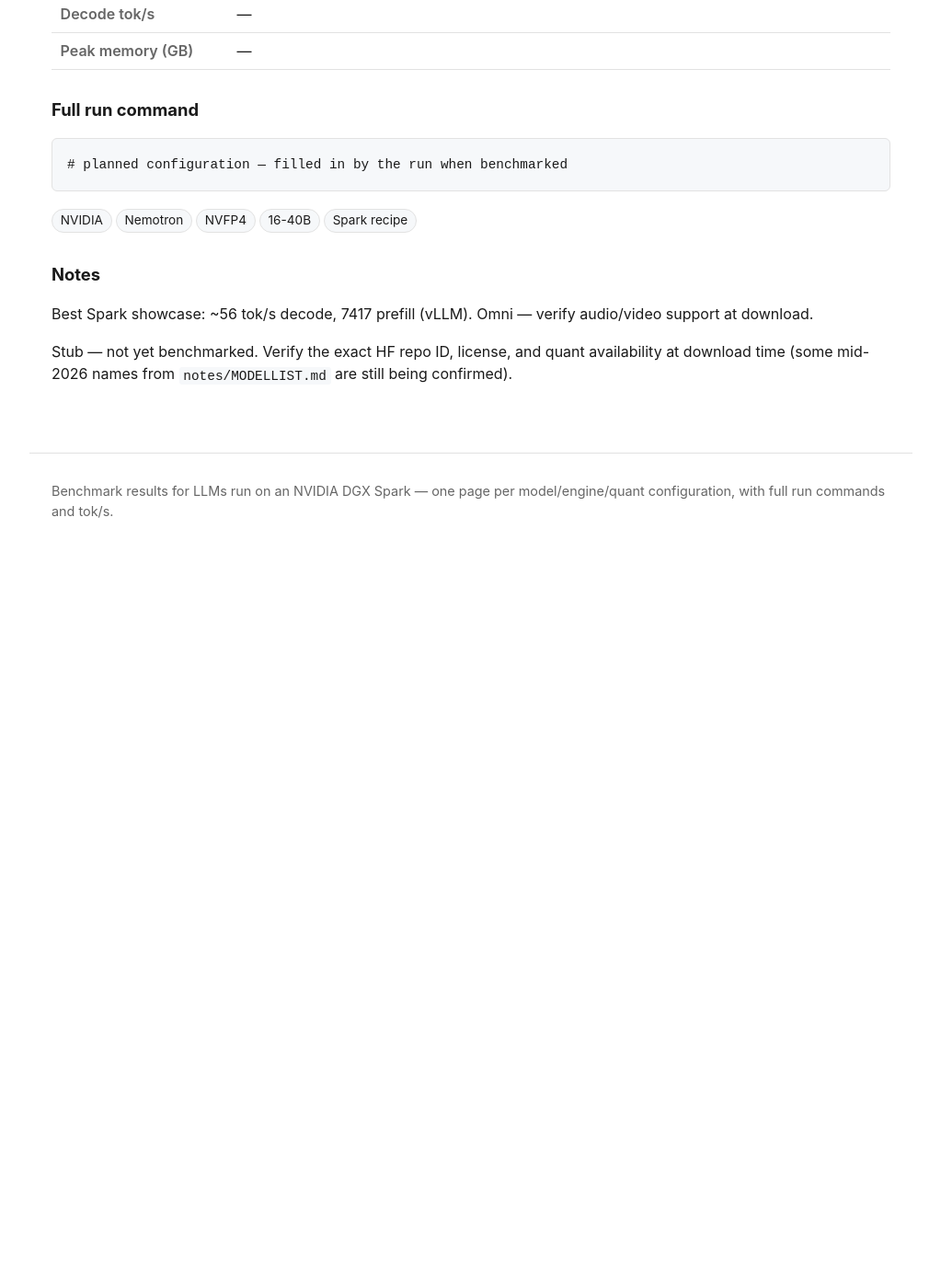
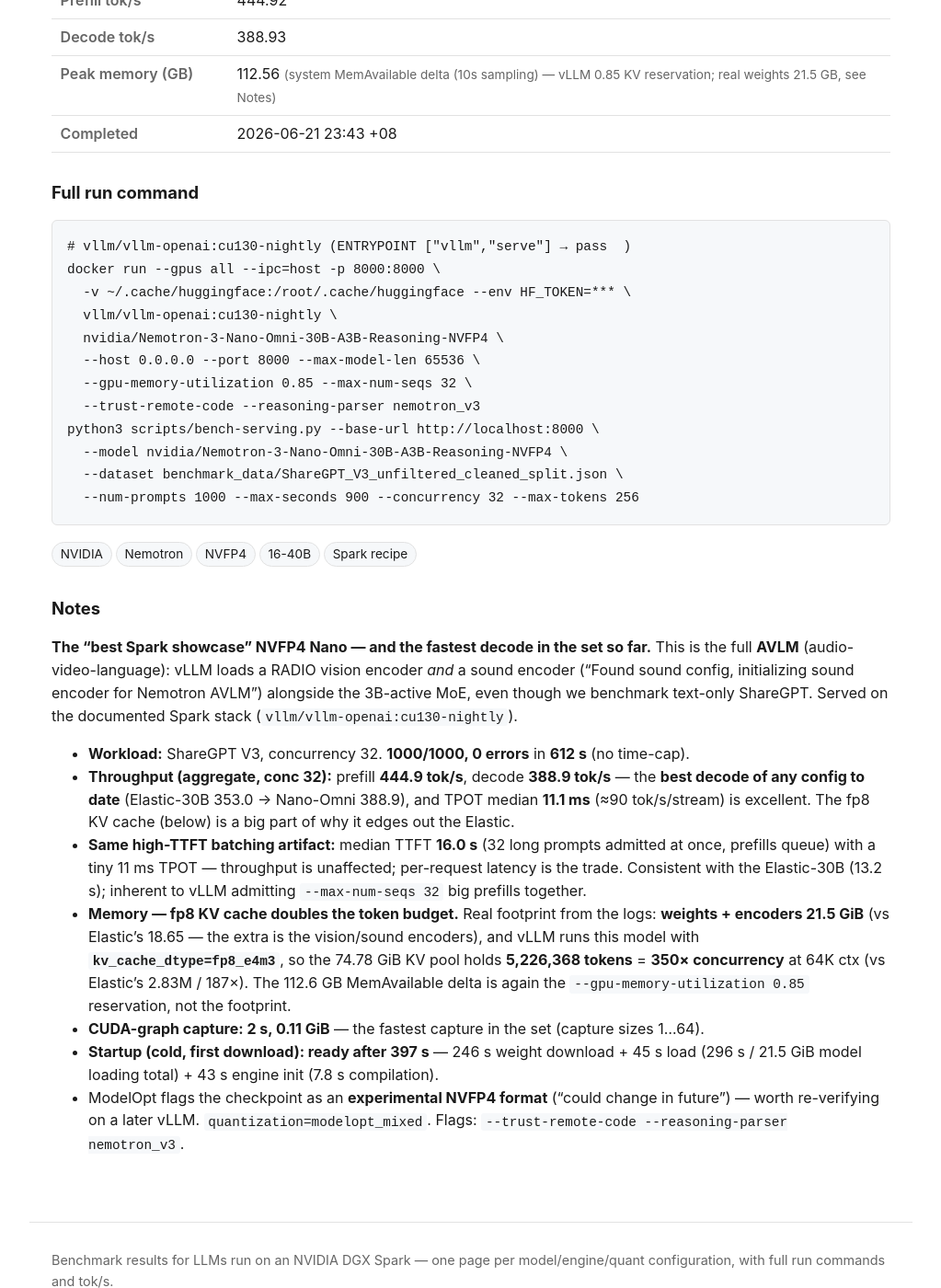
Before and after one commit to yjsoon/autobench, a Jekyll site: the page built from _configs/nemotron-3-nano-omni-30b-a3b-vllm-nvfp4.md, in a window 1280 px wide and 1400 px high, scrolled down 778 px. Shown: the whole window at 92% size, without its empty margins (128-1151 px from the left). Built offline with Jekyll 4.4.1, drawn with Linux system fonts in a browser that asks for light colours; before the commit the page ends 1408 px from its top, so only the background shows below that; some of the changed text lies outside the part shown.

Commit message:
Nemotron-3 Nano-Omni 30B-A3B · vLLM · NVFP4 — done (prefill 444.9 / decode 388.9 tok/s)
Best decode in the set. Full AVLM (RADIO vision + sound encoders load even for
text). fp8_e4m3 KV cache → 5.23M-token pool (350x headroom). Real weights+encoders
21.5 GB. TPOT 11.1ms. CUDA-graph capture just 2s.

Co-Authored-By: Claude Opus 4.8 (1M context) <noreply@anthropic.com>
Claude-Session: https://claude.ai/code/session_01JczsieM71svofn8CxRyY2s

```diff
--- a/_configs/nemotron-3-nano-omni-30b-a3b-vllm-nvfp4.md
+++ b/_configs/nemotron-3-nano-omni-30b-a3b-vllm-nvfp4.md
@@ -6,26 +6,59 @@ family: Nemotron
 params: 33B / 3B (MoE)
 engine: vLLM
 quant: NVFP4
-quant_rationale: Blackwell-native FP4 — hardware-accelerated on the GB10; first choice for NVIDIA models.
+quant_rationale: Blackwell-native FP4 via FlashInfer/CUTLASS — NVIDIA's own quant; this is the multimodal (audio-video-language) Nano in its NVFP4 build.
 source_repo: nvidia/Nemotron-3-Nano-Omni-30B-A3B-Reasoning-NVFP4
 download_url: https://huggingface.co/nvidia/Nemotron-3-Nano-Omni-30B-A3B-Reasoning-NVFP4
-context: 131072
-modalities: [text, image]
+context: 65536
+modalities: [text, image, audio, video]
 mm_served: true
 tags: [NVIDIA, Nemotron, NVFP4, 16-40B, Spark recipe]
 
-status: pending
-prefill_toks:
-decode_toks:
-mem_gb:
-mem_source:
-measured_on:
-completed_at:
+status: done
+prefill_toks: 444.92
+decode_toks: 388.93
+mem_gb: 112.56
+mem_source: system MemAvailable delta (10s sampling) — vLLM 0.85 KV reservation; real weights 21.5 GB, see Notes
+measured_on: 2026-06-21
+completed_at: 2026-06-21 23:43 +08
 run_command: |
-  # planned configuration — filled in by the run when benchmarked
+  # vllm/vllm-openai:cu130-nightly (ENTRYPOINT ["vllm","serve"] → pass <model> <flags>)
+  docker run --gpus all --ipc=host -p 8000:8000 \
+    -v ~/.cache/huggingface:/root/.cache/huggingface --env HF_TOKEN=*** \
+    vllm/vllm-openai:cu130-nightly \
+    nvidia/Nemotron-3-Nano-Omni-30B-A3B-Reasoning-NVFP4 \
+    --host 0.0.0.0 --port 8000 --max-model-len 65536 \
+    --gpu-memory-utilization 0.85 --max-num-seqs 32 \
+    --trust-remote-code --reasoning-parser nemotron_v3
+  python3 scripts/bench-serving.py --base-url http://localhost:8000 \
+    --model nvidia/Nemotron-3-Nano-Omni-30B-A3B-Reasoning-NVFP4 \
+    --dataset benchmark_data/ShareGPT_V3_unfiltered_cleaned_split.json \
+    --num-prompts 1000 --max-seconds 900 --concurrency 32 --max-tokens 256
 ---
 
-Best Spark showcase: ~56 tok/s decode, 7417 prefill (vLLM). Omni — verify audio/video support at download.
+**The "best Spark showcase" NVFP4 Nano — and the fastest decode in the set so far.** This is the
+full **AVLM** (audio-video-language): vLLM loads a RADIO vision encoder *and* a sound encoder
+("Found sound config, initializing sound encoder for Nemotron AVLM") alongside the 3B-active MoE,
+even though we benchmark text-only ShareGPT. Served on the documented Spark stack
+(`vllm/vllm-openai:cu130-nightly`).
 
-Stub — not yet benchmarked. Verify the exact HF repo ID, license, and quant availability at
-download time (some mid-2026 names from `notes/MODELLIST.md` are still being confirmed).
+- **Workload:** ShareGPT V3, concurrency 32. **1000/1000, 0 errors** in **612 s** (no time-cap).
+- **Throughput (aggregate, conc 32):** prefill **444.9 tok/s**, decode **388.9 tok/s** — the **best
+  decode of any config to date** (Elastic-30B 353.0 → Nano-Omni 388.9), and TPOT median **11.1 ms**
+  (≈90 tok/s/stream) is excellent. The fp8 KV cache (below) is a big part of why it edges out the
+  Elastic.
+- **Same high-TTFT batching artifact:** median TTFT **16.0 s** (32 long prompts admitted at once,
+  prefills queue) with a tiny 11 ms TPOT — throughput is unaffected; per-request latency is the
+  trade. Consistent with the Elastic-30B (13.2 s); inherent to vLLM admitting `--max-num-seqs 32`
+  big prefills together.
+- **Memory — fp8 KV cache doubles the token budget.** Real footprint from the logs: **weights +
+  encoders 21.5 GiB** (vs Elastic's 18.65 — the extra is the vision/sound encoders), and vLLM runs
+  this model with **`kv_cache_dtype=fp8_e4m3`**, so the 74.78 GiB KV pool holds **5,226,368 tokens**
+  = **350× concurrency** at 64K ctx (vs Elastic's 2.83M / 187×). The 112.6 GB MemAvailable delta is
+  again the `--gpu-memory-utilization 0.85` reservation, not the footprint.
+- **CUDA-graph capture: 2 s, 0.11 GiB** — the fastest capture in the set (capture sizes 1…64).
+- **Startup (cold, first download): ready after 397 s** — 246 s weight download + 45 s load (296 s /
+  21.5 GiB model loading total) + 43 s engine init (7.8 s compilation).
+- ModelOpt flags the checkpoint as an **experimental NVFP4 format** ("could change in future") —
+  worth re-verifying on a later vLLM. `quantization=modelopt_mixed`. Flags: `--trust-remote-code
+  --reasoning-parser nemotron_v3`.
```
